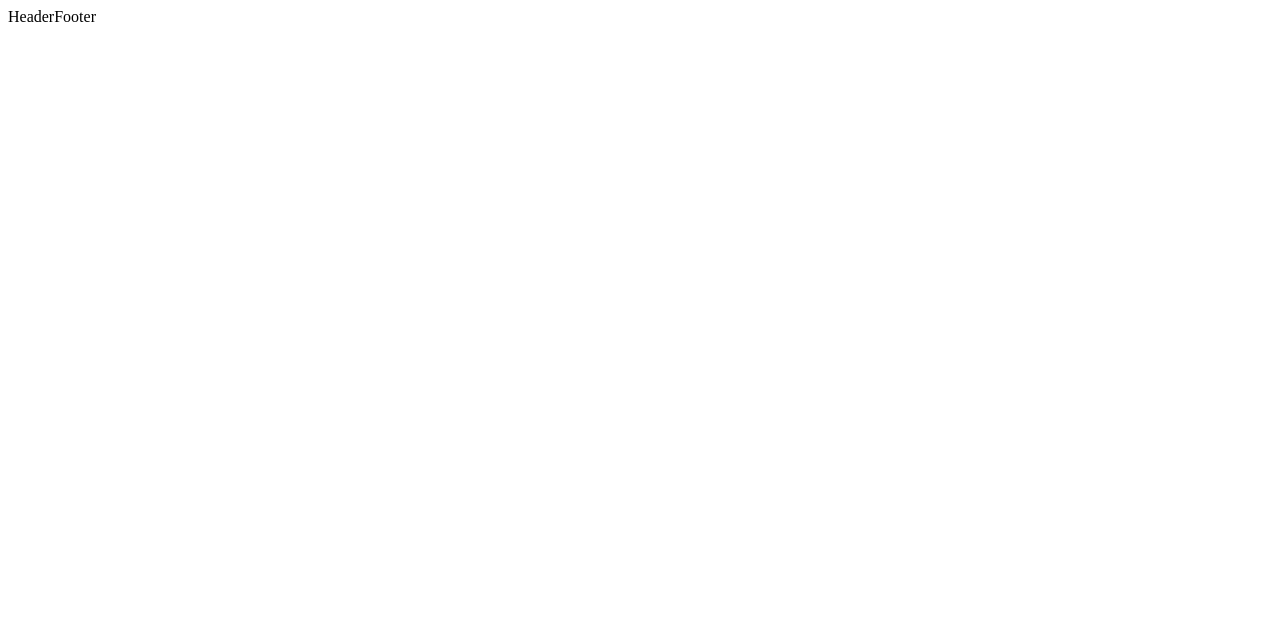
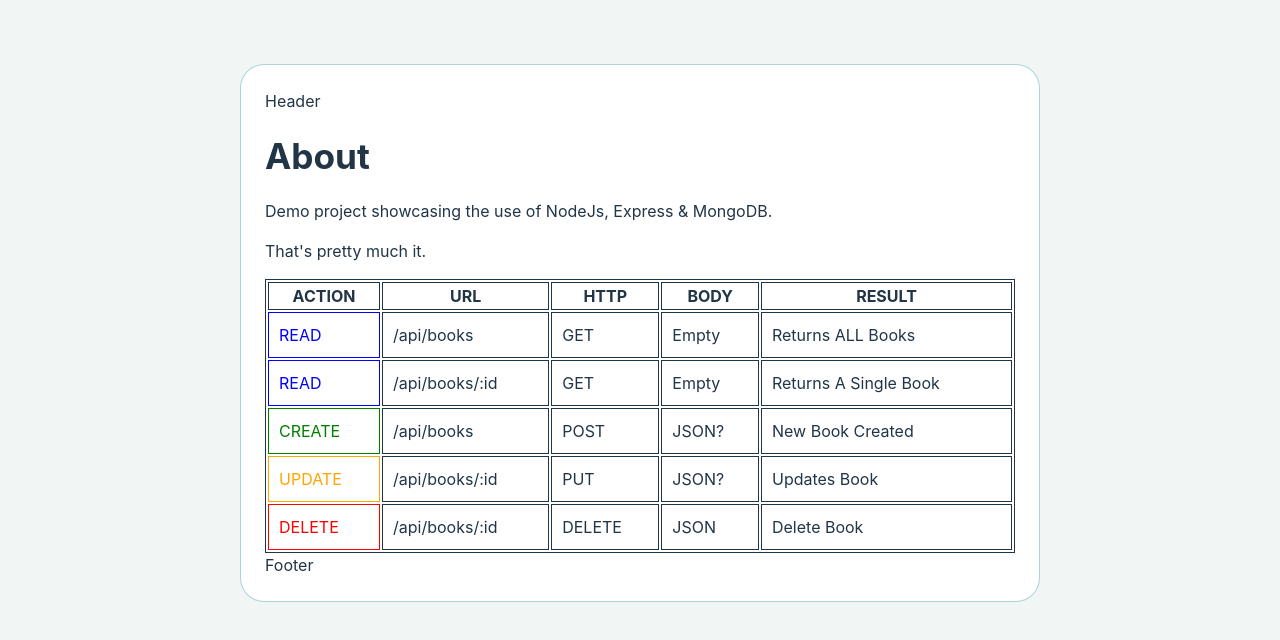
Before and after one commit to bkoimett/rehab-system, a React (Vite) app in the folder client/: page /about in a window 1280 px wide. Before the commit this address had no page. Shown: the top 640 px of the page. Built offline with nearby package versions, Linux system fonts and the light colour scheme.

Commit message:
feat(client): add about route

```diff
--- a/client/src/App.jsx
+++ b/client/src/App.jsx
@@ -1,5 +1,6 @@
 import { BrowserRouter as Router, Route, Routes} from "react-router-dom"
 import Home from "./routes/Home/home";
+import About from "./routes/About/about";
 
 function App() {
   return (
@@ -8,6 +9,7 @@ function App() {
         Header
         <Routes>
           <Route path="/" element={ <Home/>}/>
+          <Route path="/about" element={ <About/>}/>
         </Routes>
         Footer
       </Router>
--- a/client/src/main.jsx
+++ b/client/src/main.jsx
@@ -1,6 +1,7 @@
 import { StrictMode } from 'react'
 import { createRoot } from 'react-dom/client'
 import App from './App.jsx'
+import './index.css'
 
 createRoot(document.getElementById('root')).render(
   <StrictMode>
--- /dev/null
+++ b/client/src/routes/About/about.jsx
@@ -0,0 +1,62 @@
+import React from "react";
+
+function About() {
+  return (
+    <div>
+      <h1>About</h1>
+      <p>Demo project showcasing the use of NodeJs, Express & MongoDB.</p>
+      <p>That's pretty much it.</p>
+
+      <table style={{ width: "100%" }}>
+        <thead>
+          <tr>
+            <th>ACTION</th>
+            <th>URL</th>
+            <th>HTTP</th>
+            <th>BODY</th>
+            <th>RESULT</th>
+          </tr>
+        </thead>
+        <tbody>
+          <tr>
+            <td style={{ color: "blue" }}>READ</td>
+            <td>/api/books</td>
+            <td>GET</td>
+            <td>Empty</td>
+            <td>Returns ALL Books</td>
+          </tr>
+          <tr>
+            <td style={{ color: "blue" }}>READ</td>
+            <td>/api/books/:id</td>
+            <td>GET</td>
+            <td>Empty</td>
+            <td>Returns A Single Book</td>
+          </tr>
+          <tr>
+            <td style={{ color: "green" }}>CREATE</td>
+            <td>/api/books</td>
+            <td>POST</td>
+            <td>JSON?</td>
+            <td>New Book Created</td>
+          </tr>
+          <tr>
+            <td style={{ color: "orange" }}>UPDATE</td>
+            <td>/api/books/:id</td>
+            <td>PUT</td>
+            <td>JSON?</td>
+            <td>Updates Book</td>
+          </tr>
+          <tr>
+            <td style={{ color: "red" }}>DELETE</td>
+            <td>/api/books/:id</td>
+            <td>DELETE</td>
+            <td>JSON</td>
+            <td>Delete Book</td>
+          </tr>
+        </tbody>
+      </table>
+    </div>
+  );
+}
+
+export default About;
```
